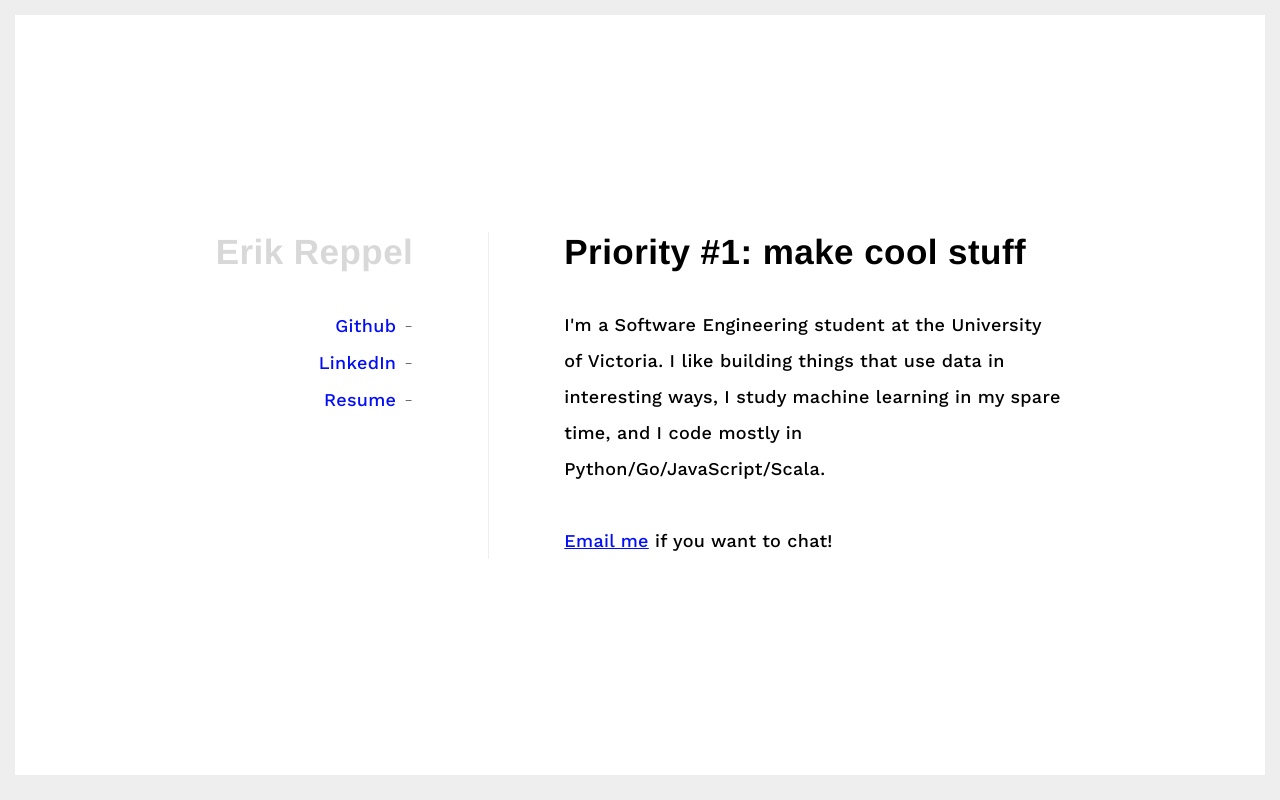
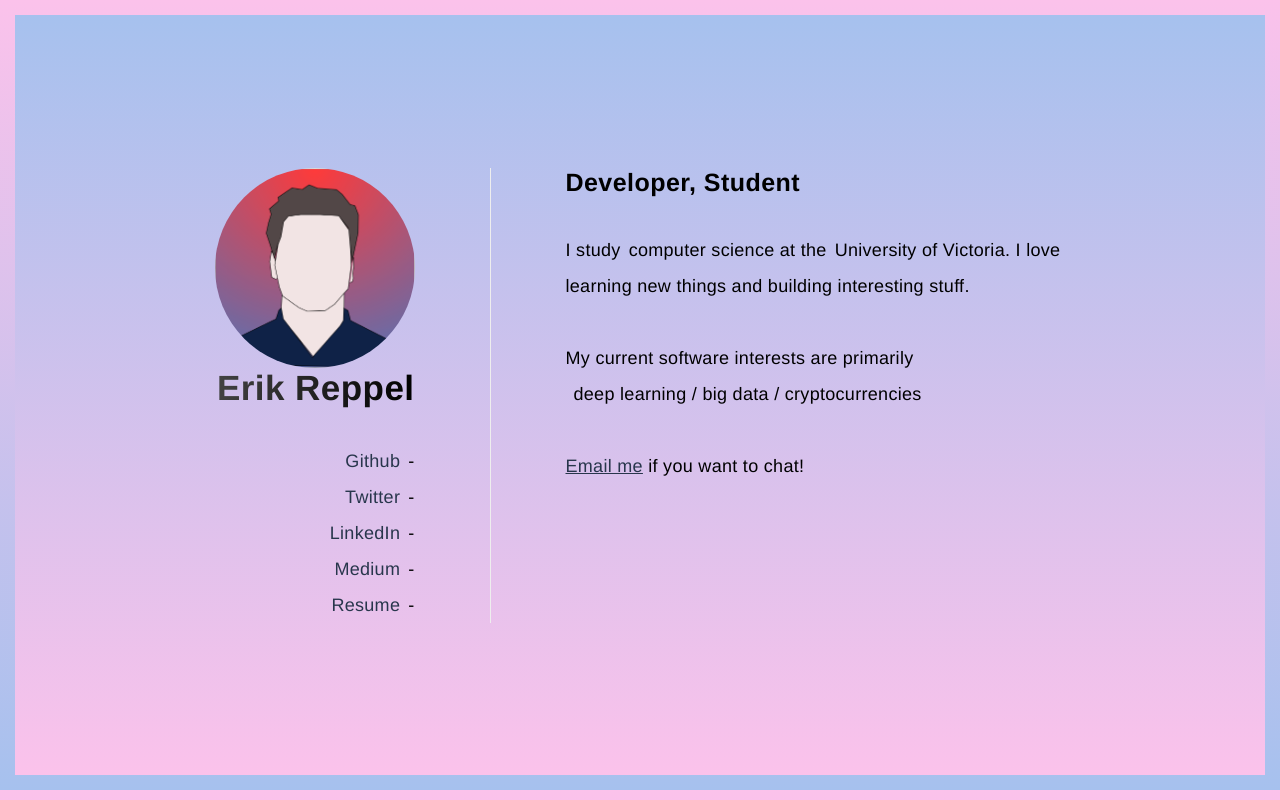
Before and after one commit to erikreppel/erikreppel.github.io, a plain HTML site: page index.html in a window 1280 px wide. Drawn offline with nearby package versions, Linux system fonts and the light colour scheme.

Commit message:
Change colors, add resume, add pic

```diff
--- a/css/main.css
+++ b/css/main.css
@@ -5,6 +5,8 @@
 }
 html {
     background-color: #EEEEEE;
+    background-image: linear-gradient(to bottom, #fbc2eb 0%, #a6c1ee 100%);
+
 }
 body {
     min-width: 230px;
@@ -13,6 +15,8 @@ body {
     webkit-box-sixing: webkit-box-sixing;
     background-color: #fff;
     height: calc(100vh - 40px);
+    background-image: linear-gradient(to top, #fbc2eb 0%, #a6c1ee 100%);
+
 }
 .container-child__left {
     text-align: right;
@@ -28,8 +32,19 @@ body {
 h1 {
     margin: 0 0 35px 0;
     font-family: Helvetica, sans-serif;
+    color: rgba(40, 54, 76, 0.8);
+    font-size: 35px;
+    font-weight: 600;
+    letter-spacing: 0.45px;
+    background: linear-gradient(to right, #434343 0%, black 100%);
+    -webkit-background-clip: text;
+    -webkit-text-fill-color: transparent;
+}
+h3 {
+    margin: 0 0 35px 0;
+    font-family: Helvetica, sans-serif;
     color: #D8D8D8;
-    font-size: 35px;
+    font-size: 25px;
     font-weight: 600;
     letter-spacing: 0.45px;
 }
@@ -37,9 +52,9 @@ h1 {
     color: black;
 }
 ul, p {
-    font-weight: 500;
+    font-weight: 400;
     font-size: 18px;
-    font-family: 'Work Sans', sans-serif;
+    font-family: 'Helvetica', sans-serif;
     line-height: 36px;
     letter-spacing: 0.3px;
 }
@@ -47,14 +62,14 @@ li {
     list-style: none;
 }
 a {
-    color: #030EF6;
+    color: rgb(40, 54, 76);
 }
 li a {
     text-decoration: none;
 }
 b {
-    font-size: 20px;
-    font-weight: 200;
+    font-size: 18px;
+    font-weight: 410;
     color: #000;
     padding-left: 8px;
 }
@@ -144,3 +159,11 @@ b {
         padding-right: 25px;
         text-decoration: underline;
     }
+}
+
+.profile {
+    height: 200px;
+    width: 200px;
+    border-radius: 50%;
+    margin: auto;
+}
--- a/index.html
+++ b/index.html
@@ -10,6 +10,7 @@
 <body class="flex flex__vertical-center flex__horizontal-center">
 	<div class="flex container">
 		<div class="flex flex__direction-col container-child__left">
+			<img class="profile" src="imgs/profile.png">
 			<h1>Erik Reppel</h1>
 			<ul class="flex__stick-end">
 				<li>
@@ -17,14 +18,19 @@
 						Github<b>-</b>
 					</a>
 				</li>
-				<!-- <li>
-					<a href="">
+				 <li>
+					<a href="https://twitter.com/programmer">
 						Twitter<b>-</b>
 					</a>
-				</li> -->
+				</li>
 				<li>
 					<a href="https://www.linkedin.com/in/erikreppel">
 						LinkedIn<b>-</b>
+					</a>
+				</li>
+				<li>
+					<a href="https://medium.com/@erikreppel">
+						Medium<b>-</b>
 					</a>
 				</li>
 				<li>
@@ -35,9 +41,15 @@
 			</ul>
 		</div>
 		<div class="container-child__right">
-			<h1 class="font-black">Priority #1: make cool stuff</h1>
+			<h3 class="font-black">Developer, Student</h1>
 			<p>
-				I'm a Software Engineering student at the University of Victoria. I like building things that use data in interesting ways, I study machine learning in my spare time, and I code mostly in Python/Go/JavaScript/Scala.
+
+				I study<b>computer science</b> at the<b>University of Victoria</b>. I love learning new things and building interesting stuff.<br><br>
+				My current software interests are primarily<br><b>deep learning / big data / cryptocurrencies</b>
+
+
+
+
 		 	</p>
 		 	<br>
 		 	<br>
```
Also changed, not shown: imgs/profile.png (added), 1 other file.
